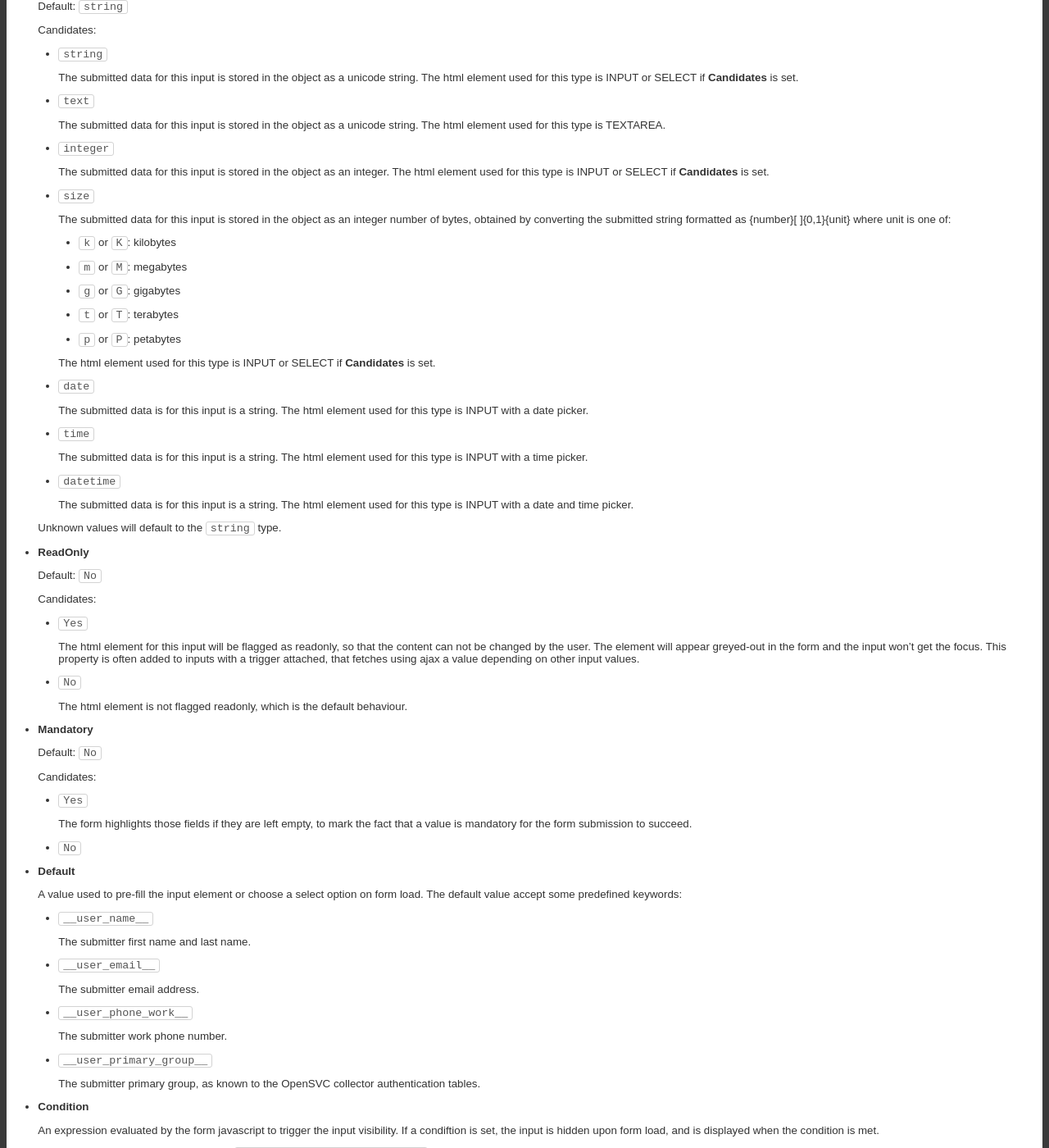
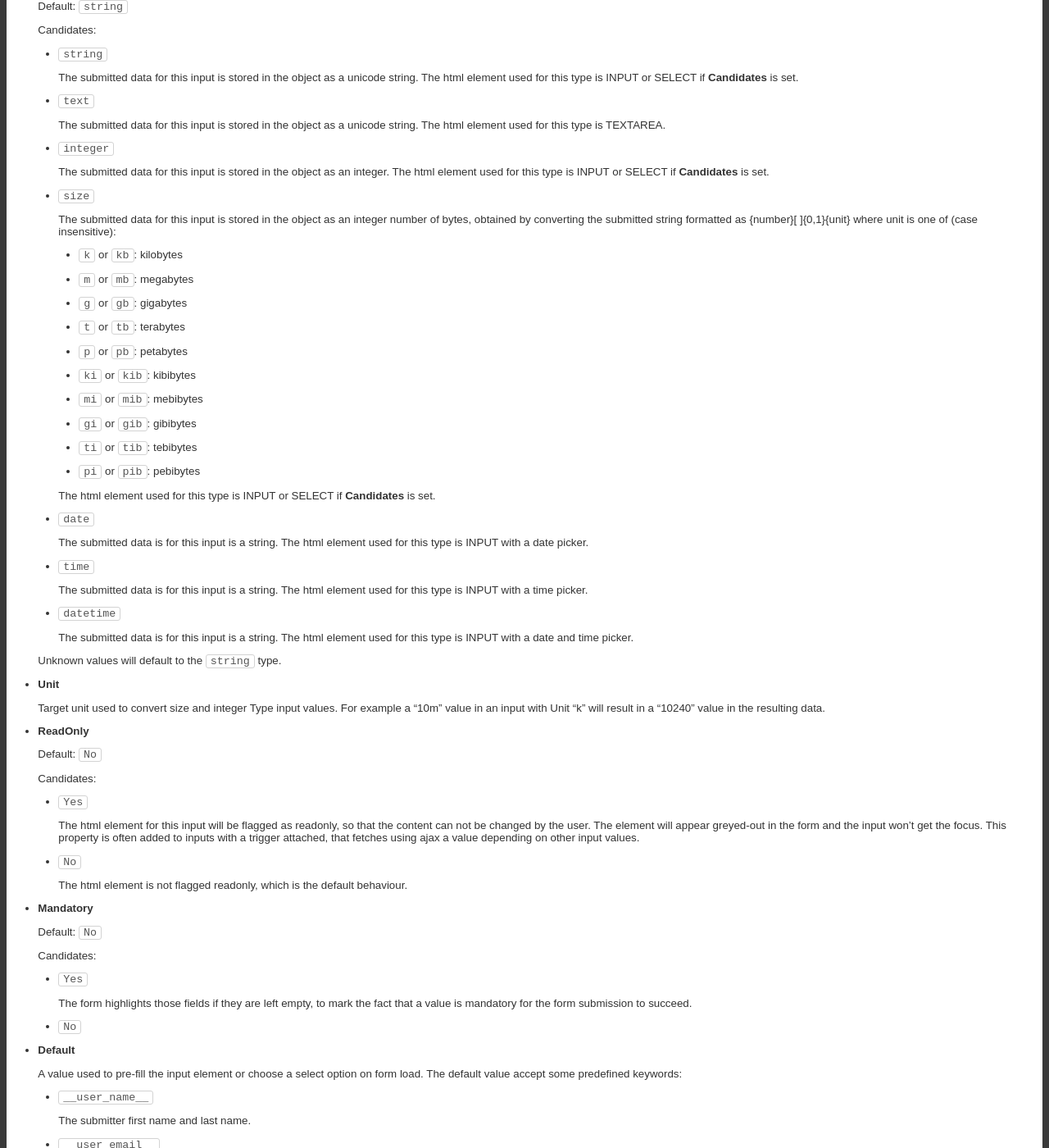
Before and after one commit to opensvc/docs.opensvc.com, a Sphinx documentation site: the page built from source/collector.forms.rst, in a window 1280 px wide and 1400 px high, scrolled down 3711 px. Shown: the whole window at 82% size. Built offline with Sphinx 7.4.7, drawn with Linux system fonts in a browser that asks for light colours; comment, search, counter and statistics services are not loaded.

Commit message:
Document the Unit form input parameter

```diff
--- a/source/collector.forms.rst
+++ b/source/collector.forms.rst
@@ -266,13 +266,18 @@ Keywords
 
   * ``size``
 
-    The submitted data for this input is stored in the object as an integer number of bytes, obtained by converting the submitted string formatted as {number}[ ]{0,1}{unit} where unit is one of:
+    The submitted data for this input is stored in the object as an integer number of bytes, obtained by converting the submitted string formatted as {number}[ ]{0,1}{unit} where unit is one of (case insensitive):
 
-    * ``k`` or ``K``: kilobytes
-    * ``m`` or ``M``: megabytes
-    * ``g`` or ``G``: gigabytes
-    * ``t`` or ``T``: terabytes
-    * ``p`` or ``P``: petabytes
+    * ``k`` or ``kb``: kilobytes
+    * ``m`` or ``mb``: megabytes
+    * ``g`` or ``gb``: gigabytes
+    * ``t`` or ``tb``: terabytes
+    * ``p`` or ``pb``: petabytes
+    * ``ki`` or ``kib``: kibibytes
+    * ``mi`` or ``mib``: mebibytes
+    * ``gi`` or ``gib``: gibibytes
+    * ``ti`` or ``tib``: tebibytes
+    * ``pi`` or ``pib``: pebibytes
 
     The html element used for this type is INPUT or SELECT if **Candidates** is set.
 
@@ -290,6 +295,10 @@ Keywords
 
 
   Unknown values will default to the ``string`` type.
+
+* **Unit**
+
+  Target unit used to convert size and integer Type input values. For example a "10m" value in an input with Unit "k" will result in a "10240" value in the resulting data.
 
 * **ReadOnly**
 
```
